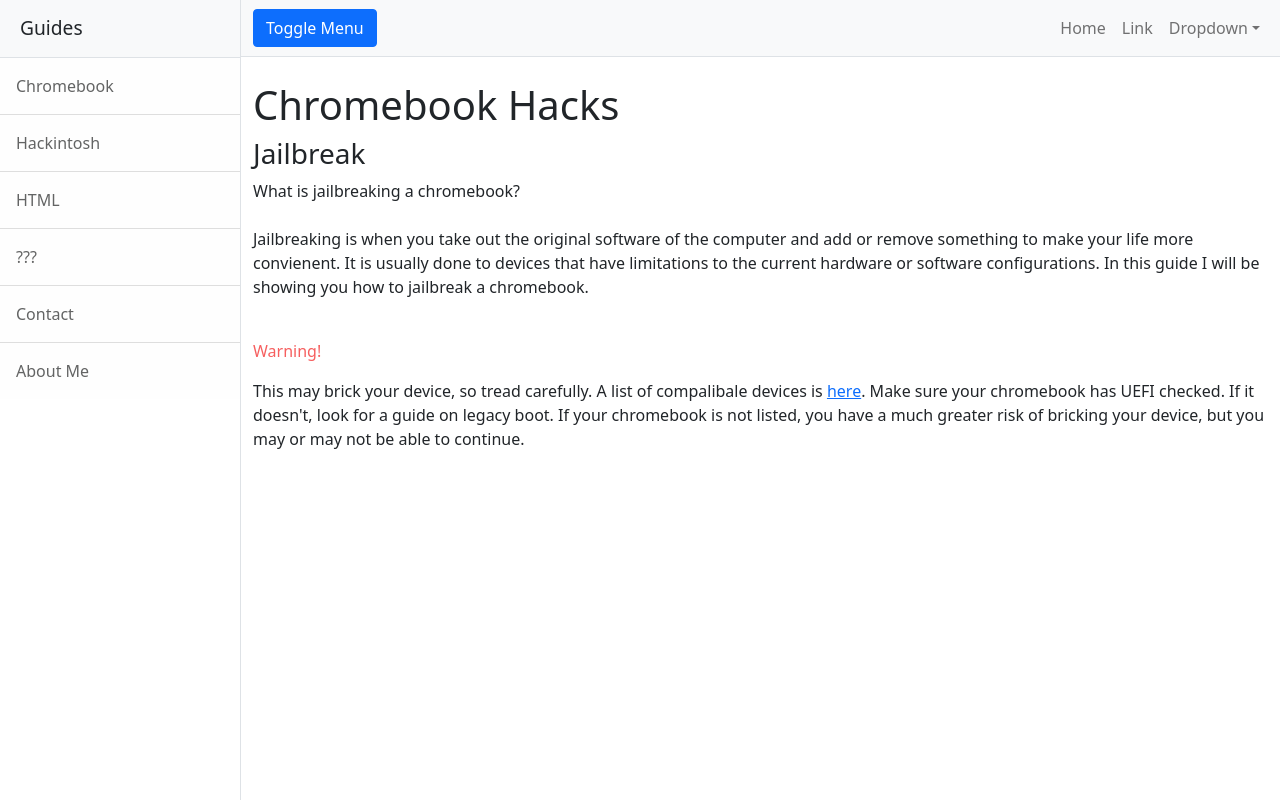
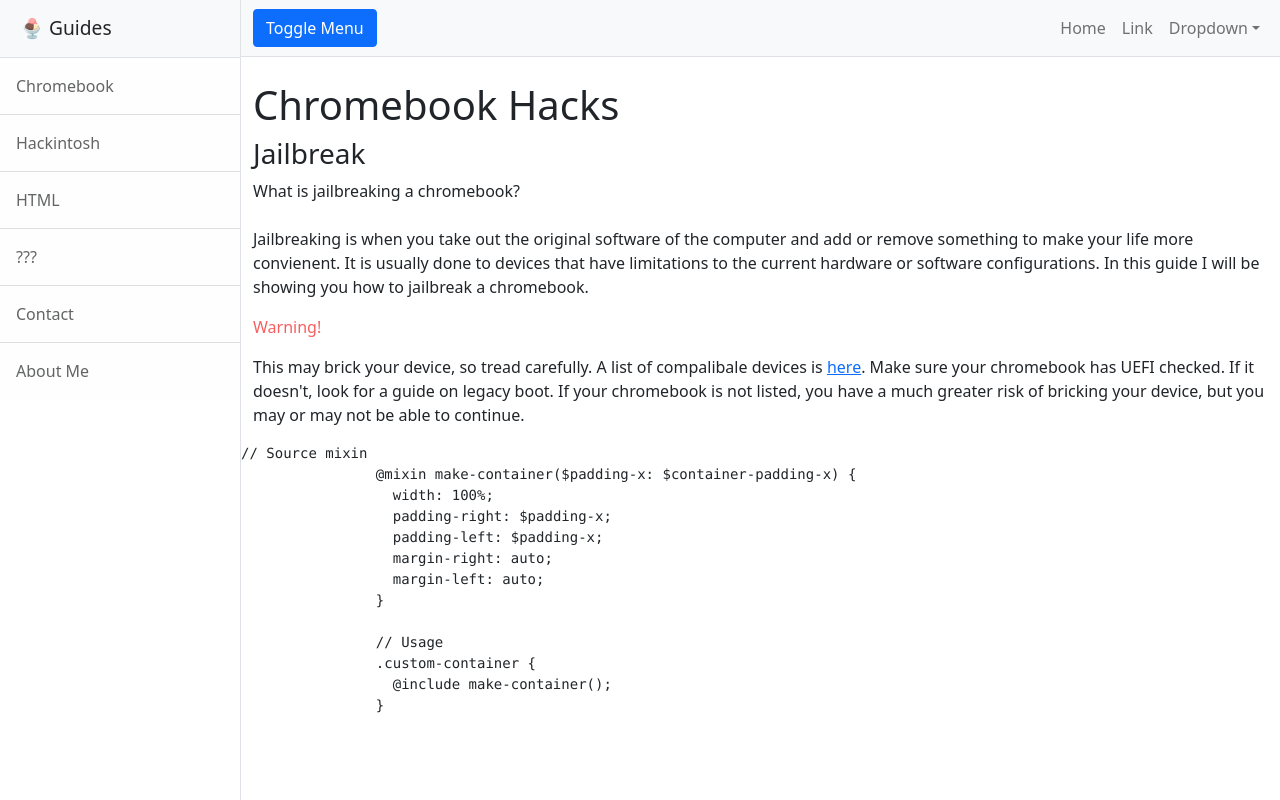
Before and after one commit to RohanBhattacharyya/icecream629.github.io, a plain HTML site: page chrome.html in a window 1280 px wide. Drawn offline with nearby package versions, Linux system fonts and the light colour scheme.

Commit message:
Update chrome.html

```diff
--- a/chrome.html
+++ b/chrome.html
@@ -22,7 +22,7 @@
         <div class="d-flex" id="wrapper">
             <!-- Sidebar-->
             <div class="border-end bg-white" id="sidebar-wrapper">
-                <div class="sidebar-heading border-bottom bg-light">Guides</div>
+                <div class="sidebar-heading border-bottom bg-light">🍨 Guides</div>
                 <div class="list-group list-group-flush">
                     <a class="list-group-item list-group-item-action list-group-item-light p-3" href="#!">Chromebook</a>
                     <a class="list-group-item list-group-item-action list-group-item-light p-3" href="#!">Hackintosh</a>
@@ -61,9 +61,23 @@
                     <h1 class="mt-4">Chromebook Hacks</h1>
                     <h3>Jailbreak</h3>
                     <p>What is jailbreaking a chromebook? <br> <br>
-                        Jailbreaking is when you take out the original software of the computer and add or remove something to make your life more convienent. It is usually done to devices that have limitations to the current hardware or software configurations. In this guide I will be showing you how to jailbreak a chromebook. <br> <br>
+                        Jailbreaking is when you take out the original software of the computer and add or remove something to make your life more convienent. It is usually done to devices that have limitations to the current hardware or software configurations. In this guide I will be showing you how to jailbreak a chromebook.
                     <p class="warn">Warning!</p> This may brick your device, so tread carefully. A list of compalibale devices is <a href="https://mrchromebox.tech/#devices">here</a>. Make sure your chromebook has UEFI checked. If it doesn't, look for a guide on legacy boot. If your chromebook is not listed, you have a much greater risk of bricking your device, but you may or may not be able to continue.<br> </p>
                 </div>
+                <div class="highlight"><pre tabindex="0" class="chroma"><code class="language-scss" data-lang="scss"><span class="line"><span class="cl"><span class="c1">// Source mixin
+                </span></span></span><span class="line"><span class="cl"><span class="c1"></span><span class="k">@mixin</span><span class="nf"> make-container</span><span class="p">(</span><span class="nv">$padding-x</span><span class="o">:</span> <span class="nv">$container-padding-x</span><span class="p">)</span> <span class="p">{</span>
+                </span></span><span class="line"><span class="cl">  <span class="na">width</span><span class="o">:</span> <span class="mi">100</span><span class="kt">%</span><span class="p">;</span>
+                </span></span><span class="line"><span class="cl">  <span class="na">padding-right</span><span class="o">:</span> <span class="nv">$padding-x</span><span class="p">;</span>
+                </span></span><span class="line"><span class="cl">  <span class="na">padding-left</span><span class="o">:</span> <span class="nv">$padding-x</span><span class="p">;</span>
+                </span></span><span class="line"><span class="cl">  <span class="na">margin-right</span><span class="o">:</span> <span class="ni">auto</span><span class="p">;</span>
+                </span></span><span class="line"><span class="cl">  <span class="na">margin-left</span><span class="o">:</span> <span class="ni">auto</span><span class="p">;</span>
+                </span></span><span class="line"><span class="cl"><span class="p">}</span>
+                </span></span><span class="line"><span class="cl">
+                </span></span><span class="line"><span class="cl"><span class="c1">// Usage
+                </span></span></span><span class="line"><span class="cl"><span class="c1"></span><span class="nc">.custom-container</span> <span class="p">{</span>
+                </span></span><span class="line"><span class="cl">  <span class="k">@include</span><span class="nd"> make-container</span><span class="p">();</span>
+                </span></span><span class="line"><span class="cl"><span class="p">}</span>
+                </span></span></code></pre></div>
             </div>
         </div>
         <!-- Bootstrap core JS-->
```
